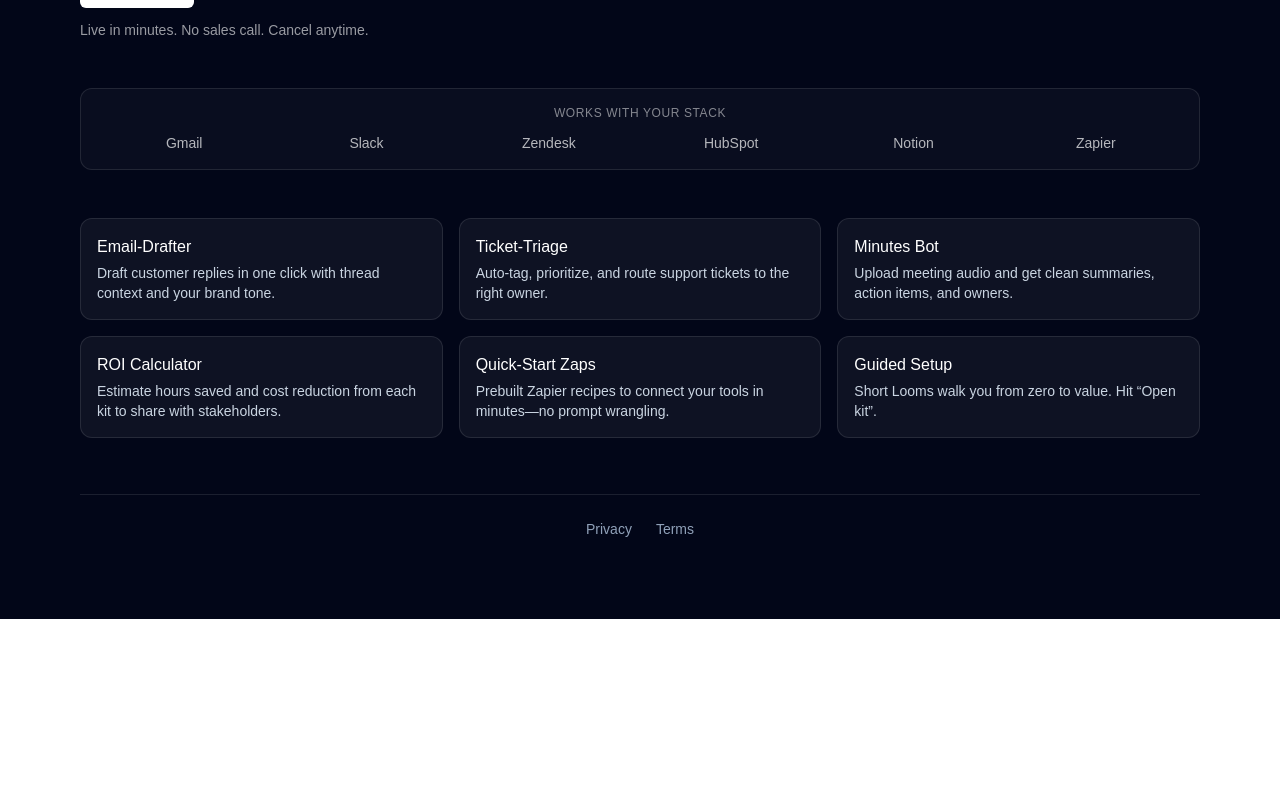
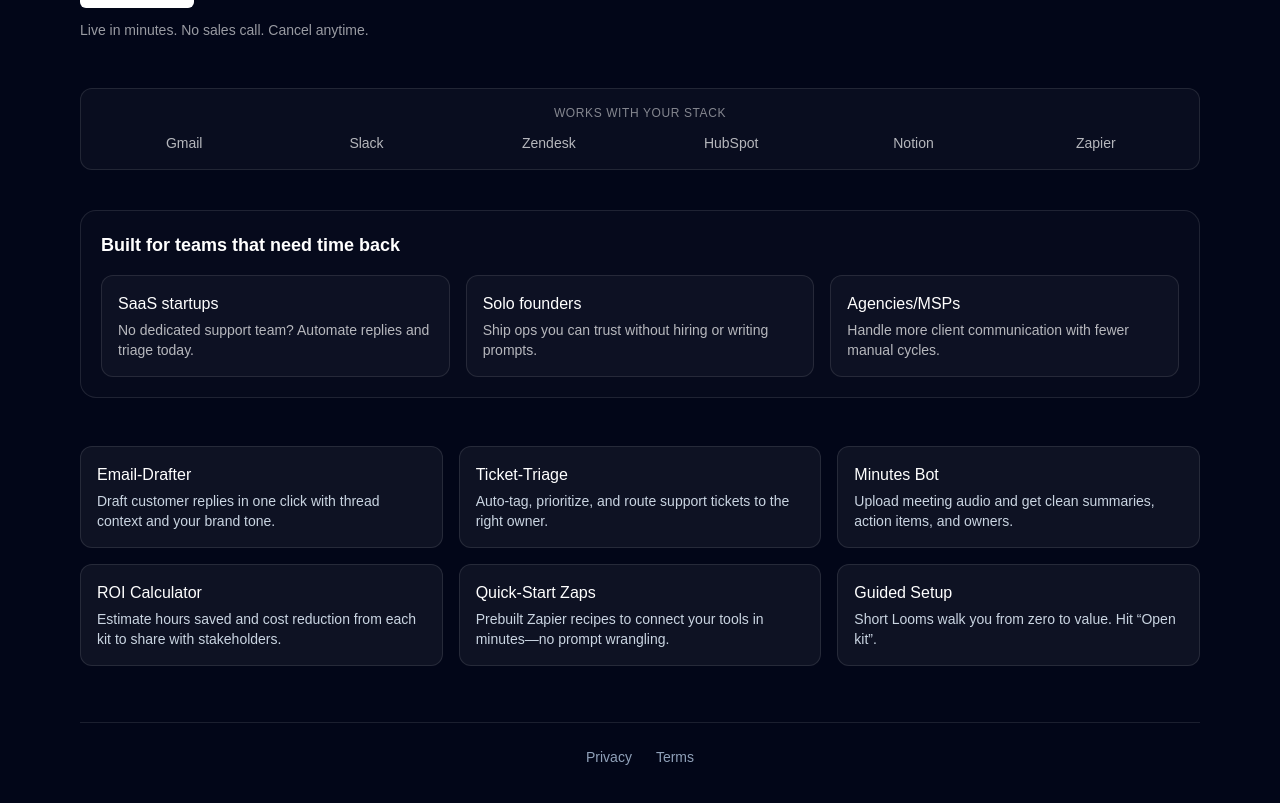
Before and after one commit to TheRhehan/bottlekit-ai, a Next.js app: page / in a window 1280 px wide. Shown: the part 795-1598 px from the top of the page. Before the commit the page ends 1414 px from the top, so only its background shows below. Built offline with nearby package versions, Linux system fonts and the light colour scheme.

Commit message:
feat(landing): add “Who it’s for” targeting band after SocialProof and before tiles

```diff
--- a/app/page.js
+++ b/app/page.js
@@ -4,6 +4,7 @@
 import Link from 'next/link';
 import SocialProof from '@/components/SocialProof';
 import UrgencyBar from '@/components/UrgencyBar';
+import WhoFor from '@/components/WhoFor';
 
 export default function Home() {
   return (
@@ -14,8 +15,8 @@ export default function Home() {
         className="pointer-events-none absolute inset-0 bg-[radial-gradient(60%_35%_at_20%_10%,rgba(120,119,198,0.25),transparent_60%)]"
       />
 
-      {/* Eyebrow pill */}
       <div className="relative mx-auto w-full max-w-6xl px-4 py-20">
+        {/* Eyebrow pill */}
         <div className="mb-6 inline-flex items-center gap-2 rounded-full border border-white/10 bg-white/5 px-3 py-1 text-[11px] font-medium text-white/80">
           <span className="inline-block h-1.5 w-1.5 rounded-full bg-emerald-400" />
           AI Operations • Ready-to-run Kits
@@ -30,8 +31,8 @@ export default function Home() {
 
         {/* Lead */}
         <p className="mt-5 max-w-2xl text-lg leading-7 text-slate-300">
-          Stop wasting hours on tickets, emails, and notes. BottleKit automates
-          the grunt work — replies, triage, summaries, ROI — so you reclaim time
+          Stop wasting hours on tickets, emails, and notes. BottleKit automates the
+          grunt work — replies, triage, summaries, ROI — so you reclaim time
           without adding headcount. Install once, win time every day.
         </p>
 
@@ -44,7 +45,6 @@ export default function Home() {
               Reply to customers in your tone with context pulled from the thread.
             </p>
           </li>
-
           <li className="flex items-start gap-3">
             <span className="mt-1 inline-block h-1.5 w-1.5 shrink-0 rounded-full bg-emerald-400" />
             <p>
@@ -52,7 +52,6 @@ export default function Home() {
               Auto-route, prioritize, and tag support tickets—no manual sorting.
             </p>
           </li>
-
           <li className="flex items-start gap-3">
             <span className="mt-1 inline-block h-1.5 w-1.5 shrink-0 rounded-full bg-emerald-400" />
             <p>
@@ -60,7 +59,6 @@ export default function Home() {
               Turn meeting recordings into action items and summaries instantly.
             </p>
           </li>
-
           <li className="flex items-start gap-3">
             <span className="mt-1 inline-block h-1.5 w-1.5 shrink-0 rounded-full bg-emerald-400" />
             <p>
@@ -68,14 +66,13 @@ export default function Home() {
               Show the value of automation to your team in dollars saved per week.
             </p>
           </li>
-
           <li className="flex items-start gap-3">
             <span className="mt-1 inline-block h-1.5 w-1.5 shrink-0 rounded-full bg-emerald-400" />
             <p>Stripe checkout, instant access, cancel anytime.</p>
           </li>
         </ul>
 
-        {/* Primary CTA (no “free”, no secondary) */}
+        {/* Primary CTA */}
         <div className="mt-8 flex items-center gap-3">
           <Link
             href="/signup"
@@ -85,11 +82,14 @@ export default function Home() {
           </Link>
         </div>
 
-        {/* Anti-risk / urgency microcopy directly under CTA */}
+        {/* Anti-risk / urgency microcopy under CTA */}
         <UrgencyBar />
 
-        {/* Social proof / compatibility bar */}
+        {/* Social proof / compatibility */}
         <SocialProof />
+
+        {/* Who it's for (targeting band) */}
+        <WhoFor />
 
         {/* Feature tiles */}
         <div className="mt-12 grid gap-4 md:grid-cols-2 lg:grid-cols-3">
@@ -136,7 +136,7 @@ export default function Home() {
           </div>
         </div>
 
-        {/* Footer links */}
+        {/* Footer */}
         <footer className="mt-14 flex items-center justify-center gap-6 border-t border-white/10 pt-6 text-sm text-slate-400">
           <Link href="/privacy" className="hover:text-slate-200">
             Privacy
--- /dev/null
+++ b/components/WhoFor.jsx
@@ -0,0 +1,26 @@
+"use client";
+
+export default function WhoFor() {
+  const items = [
+    { title: "SaaS startups", body: "No dedicated support team? Automate replies and triage today." },
+    { title: "Solo founders", body: "Ship ops you can trust without hiring or writing prompts." },
+    { title: "Agencies/MSPs", body: "Handle more client communication with fewer manual cycles." },
+  ];
+  return (
+    <section className="mt-10">
+      <div className="mx-auto max-w-7xl">
+        <div className="rounded-2xl border border-white/10 bg-white/[0.02] p-5">
+          <h3 className="text-lg font-semibold text-white">Built for teams that need time back</h3>
+          <div className="mt-4 grid gap-4 sm:grid-cols-2 md:grid-cols-3">
+            {items.map((it) => (
+              <div key={it.title} className="rounded-xl border border-white/10 bg-white/[0.03] p-4">
+                <div className="font-medium text-white">{it.title}</div>
+                <div className="mt-1 text-sm text-white/70">{it.body}</div>
+              </div>
+            ))}
+          </div>
+        </div>
+      </div>
+    </section>
+  );
+}
```
